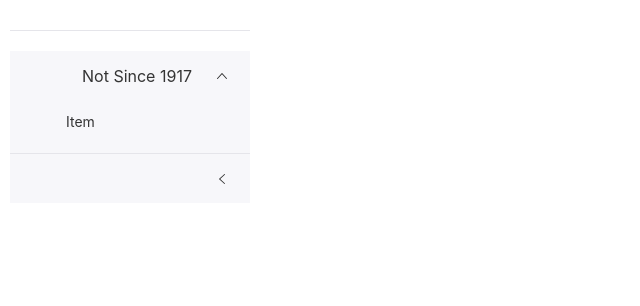
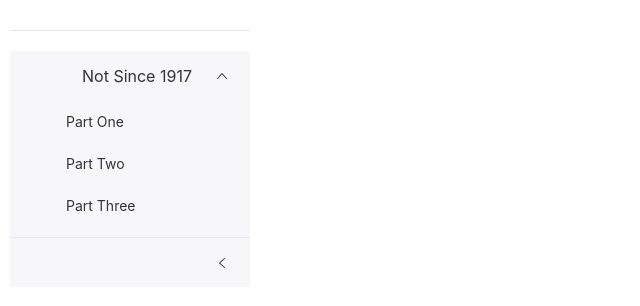
Before and after one commit to boyerst/aggregator1, a React (Create React App) app: page / in a window 1280 px wide. Both pictures are taken after a click on the button "Not Since 1917". Shown: the top 306 px of the page, without its empty margins (0-640 px from the left). Built offline with nearby package versions, Linux system fonts and the light colour scheme; some icons are missing.

Commit message:
map() and render data on sidenav

```diff
--- a/src/App.js
+++ b/src/App.js
@@ -5,10 +5,14 @@ import { useState } from "react"
 import { partOne } from "./data"
 
 
+
+
 function App() {
 
   const [expanded, setExpanded] = useState(true);
   const [activeKey, setActiveKey] = useState('1');
+
+
 
   return (
          // <code>App Name</code>
@@ -19,7 +23,13 @@ function App() {
         <Sidenav.Body>
           <Nav activeKey={activeKey} onSelect={setActiveKey}>
             <Nav.Menu placement="rightStart" eventKey="1" title="Not Since 1917" icon={<MagicIcon />}>
-              <Nav.Item>Item</Nav.Item>
+
+              {partOne.map((item, index) => {
+                return (
+                  <Nav.Item key={index}>{item.title}</Nav.Item>
+                )
+              })}
+
             </Nav.Menu>
           </Nav>
         </Sidenav.Body>
--- a/src/data.js
+++ b/src/data.js
@@ -1,20 +1,21 @@
-export const partOne = {
+
+export const partOne = [
     // used as 'key' in App.js Menu items
-    "part-one": {
+    {
       title: "Part One",
       // used in Parts.js
       rumble: "https://rumble.com/embed/vsk5rv/?pub=4&start=5338",
       // used in Parts.js
       substack: "https://prussiagate.substack.com/p/not-since-1917-part-i"
     },
-    "part-two": {
+    {
       title: "Part Two",
       rumble: "reactrouter.com",
       substack: "reactrouter.com"
     },
-    "part-three": {
+    {
       title: "Part Three",
       rumble: "reactrouter.com",
       substack: "reactrouter.com"
     },
-};
+];
```
